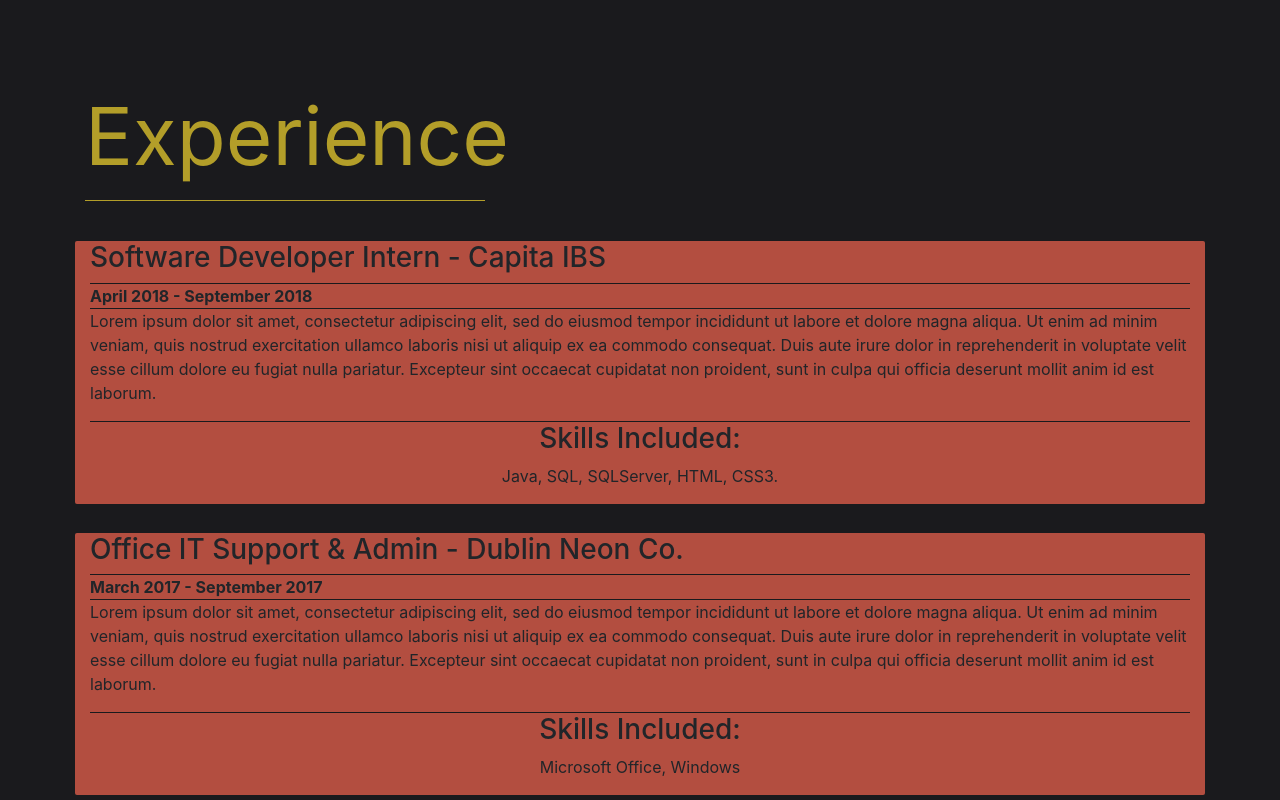
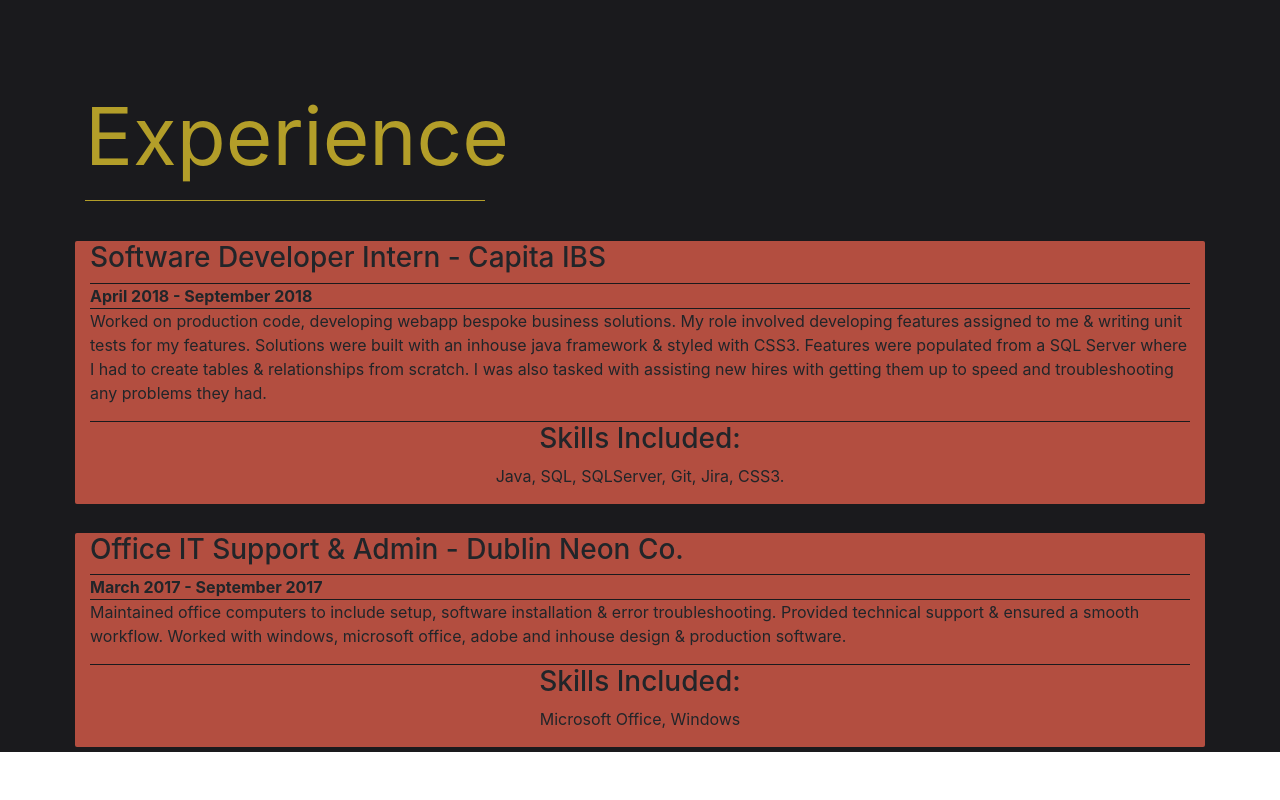
Before and after one commit to Damhan/ReactPortfolio, a React (Create React App) app: page /experience in a window 1280 px wide. Shown: the part 557-1357 px from the top of the page. After the commit the page ends 1309 px from the top, so only its background shows below. Built offline with nearby package versions, Linux system fonts and the light colour scheme.

Commit message:
Removed all placeholder text, v1.1

```diff
--- a/src/components/Experience.js
+++ b/src/components/Experience.js
@@ -5,15 +5,14 @@
 
 function Experience() {
 
-  const capitaText = `Lorem ipsum dolor sit amet, consectetur adipiscing elit, sed do eiusmod tempor incididunt ut labore et dolore magna aliqua.
-  Ut enim ad minim veniam, quis nostrud exercitation ullamco laboris nisi ut aliquip ex ea commodo consequat.
-  Duis aute irure dolor in reprehenderit in voluptate velit esse cillum dolore eu fugiat nulla pariatur.
-  Excepteur sint occaecat cupidatat non proident, sunt in culpa qui officia deserunt mollit anim id est laborum.`
+  const capitaText = `Worked on production code, developing webapp bespoke business solutions.
+  My role involved developing features assigned to me & writing unit tests for my features.
+  Solutions were built with an inhouse java framework & styled with CSS3. Features were populated from a SQL Server where I had to create tables & relationships from scratch.
+  I was also tasked with assisting new hires with getting them up to speed and troubleshooting any problems they had.`
 
-  const dublinText= `Lorem ipsum dolor sit amet, consectetur adipiscing elit, sed do eiusmod tempor incididunt ut labore et dolore magna aliqua.
-  Ut enim ad minim veniam, quis nostrud exercitation ullamco laboris nisi ut aliquip ex ea commodo consequat.
-  Duis aute irure dolor in reprehenderit in voluptate velit esse cillum dolore eu fugiat nulla pariatur.
-  Excepteur sint occaecat cupidatat non proident, sunt in culpa qui officia deserunt mollit anim id est laborum.`
+  const dublinText= `Maintained office computers to include setup, software installation & error troubleshooting.
+  Provided technical support & ensured a smooth workflow.
+  Worked with windows, microsoft office, adobe and inhouse design & production software.`
 
   return (
     <div class="container">
@@ -95,7 +94,7 @@
       title={'Software Developer Intern - Capita IBS'}
       duration={'April 2018 - September 2018'}
       mainText={capitaText}
-      skills={'Java, SQL, SQLServer, HTML, CSS3. '}
+      skills={'Java, SQL, SQLServer, Git, Jira, CSS3. '}
       />
     </div>
     <div class="row">
--- a/src/components/Projects.js
+++ b/src/components/Projects.js
@@ -26,42 +26,45 @@
             <Card.Title style={{color:'#fff',height:'200px', backgroundImage:'url(' + dba + ')', backgroundSize:'cover'}} />
             <Card.Body className="text-left">
               <Card.Text>
-                Dublin Bus Asssist. <br/>
-                Details here.
+                Android application for Dublin Bus<br/>
+                Built using android, XML & SOAP<br />
+                Provides bus real-time data alongside a prediction if the time is reliable.
               </Card.Text>
             </Card.Body>
             <Card.Footer className="text-left">
-              <Card.Link href='#'>Github</Card.Link>
+              <Card.Link href='https://github.com/Damhan/DublinBusAssist'>Github</Card.Link>
             </Card.Footer>
           </Card>
         </div>
 
-        <div class="col card-col" align="center" style={{marginTop:'10vh'}}>
+        <div class="col card-col text-left" align="center" style={{marginTop:'10vh'}}>
           <Card  shadow={5} style={{minWidth:'300px', maxWidth:'400px'}} className="project-card">
             <Card.Title style={{color:'#fff',height:'200px', backgroundImage:'url(' + portfolio + ')', backgroundSize:'cover'}} />
             <Card.Body>
               <Card.Text>
-                [placeholder]React notes here. <br/>
-                Details here.
+                React Personal Portfolio Website <br/>
+                Built using React,HTML/CSS3 & Bootstrap.<br/>
+                Showcases my work & skills with a clean, functional design.
               </Card.Text>
             </Card.Body>
             <Card.Footer className="text-left">
-                <Card.Link href='#'>Github</Card.Link>
+                <Card.Link href='https://github.com/Damhan/ReactPortfolio'>Github</Card.Link>
             </Card.Footer>
           </Card>
       </div>
 
-        <div class="col card-col" align="center" style={{marginTop:'10vh'}}>
+        <div class="col card-col text-left" align="center" style={{marginTop:'10vh'}}>
           <Card shadow={5} style={{minWidth:'300px', maxWidth:'400px'}} className="project-card">
             <Card.Title style={{color:'#fff',height:'200px', backgroundImage:'url(' + notes + ')', backgroundSize:'cover'}} />
             <Card.Body>
               <Card.Text>
-                React Portfolio website <br/>
-                Details here.
+                React Note taking website. <br/>
+                Built using boostrap, react & HTML/CSS3. <br/>
+                Users can add notes, delete notes & cross out completed notes.
               </Card.Text>
             </Card.Body>
             <Card.Footer className="text-left">
-              <Card.Link href='#'>Github</Card.Link>
+              <Card.Link href='https://github.com/Damhan/ReactNotes'>Github</Card.Link>
             </Card.Footer>
           </Card>
         </div>
```
